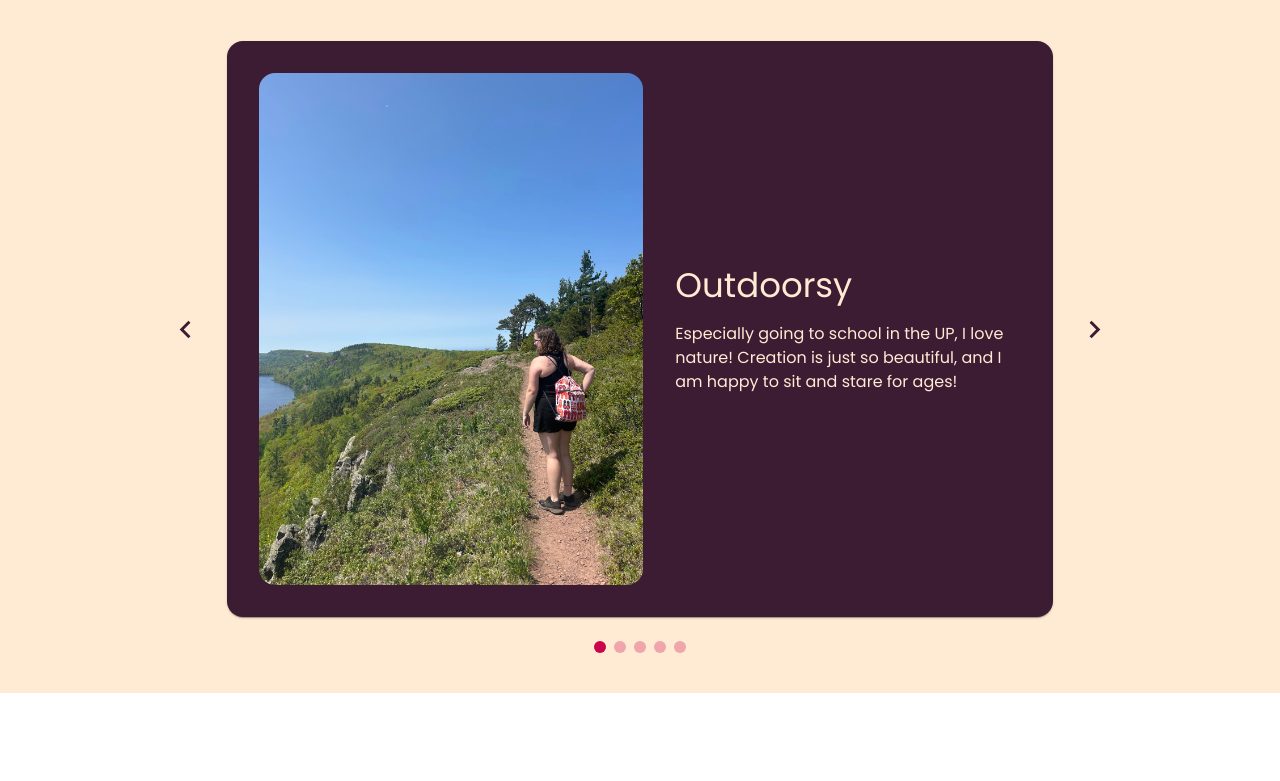
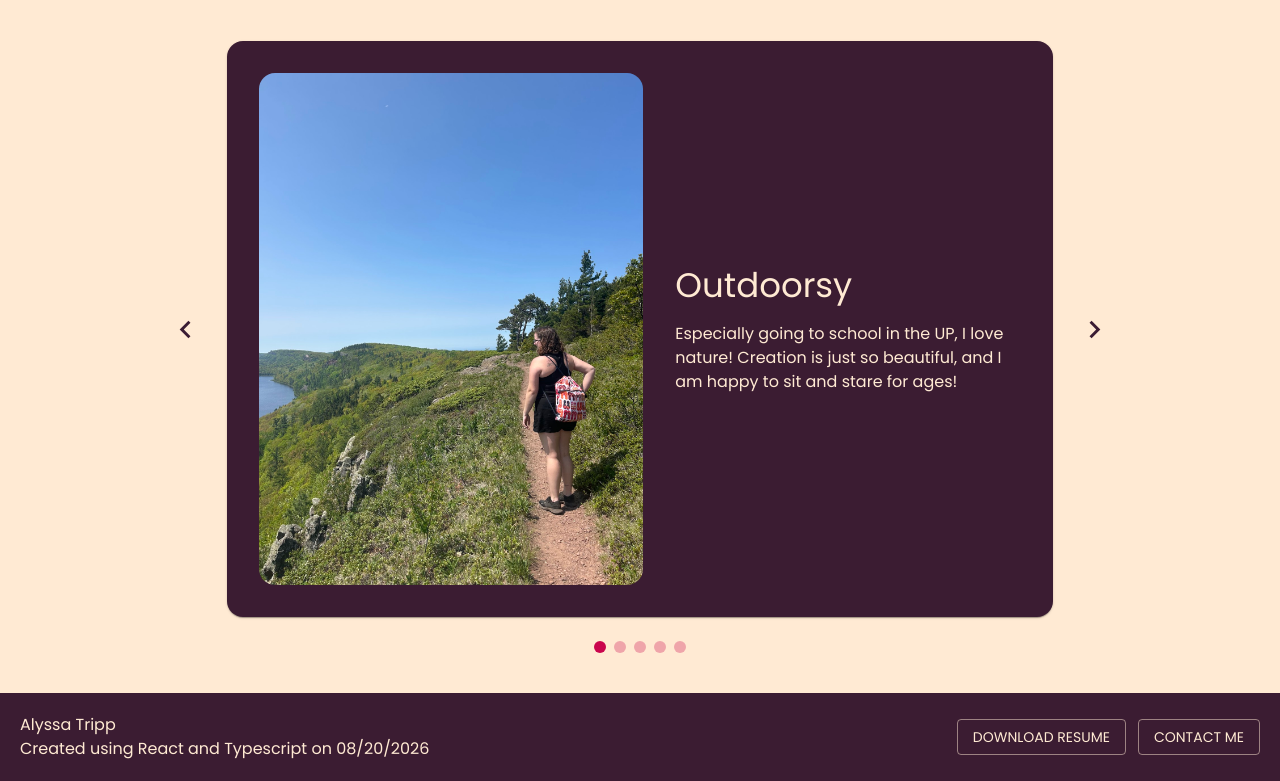
Before and after one commit to alyssavangorkom/AlyssasSite, a React (Create React App) app: page / in a window 1280 px wide. Shown: the part 1302-2083 px from the top of the page. Before the commit the page ends 1995 px from the top, so only its background shows below. Built offline with nearby package versions, Linux system fonts and the light colour scheme.

Commit message:
feat: add footer

```diff
--- a/src/App.tsx
+++ b/src/App.tsx
@@ -1,6 +1,6 @@
 import React, { useState } from "react";
 import "./App.css";
-import { Button, ThemeProvider } from "@mui/material";
+import { Button, ThemeProvider, Typography } from "@mui/material";
 import theme from "./theme";
 import Home from "./pages/Home/Home";
 import Education from "./pages/Education/Education";
@@ -55,6 +55,38 @@ function App() {
         <div className="p-10 text-midnight-violet bg-apricot-cream flex flex-1">
           {renderTab()}
         </div>
+
+        {/* Footer */}
+        <div className="bg-midnight-violet p-5 flex flex-col justify-between sm:flex-row sm:items-center sm:justify-between gap-6">
+          <div className="flex flex-col">
+            <Typography className="text-apricot-cream text-start">
+              Alyssa Tripp
+            </Typography>
+            <Typography className="text-apricot-cream text-start">
+              Created using React and Typescript on 08/20/2026
+            </Typography>
+          </div>
+
+          <div className="flex flex-col sm:flex-row sm:gap-3">
+            <Button
+              variant="outlined"
+              color="secondary"
+              component="a"
+              download
+              href="/RESUME.pdf"
+            >
+              Download Resume
+            </Button>
+            <Button
+              variant="outlined"
+              color="secondary"
+              component="a"
+              href="mailto:alyssajvangorkom@gmail.com"
+            >
+              Contact Me
+            </Button>
+          </div>
+        </div>
       </div>
     </ThemeProvider>
   );
```
Also changed, not shown: 1 other file (tests, documents, lock files or other folders).
